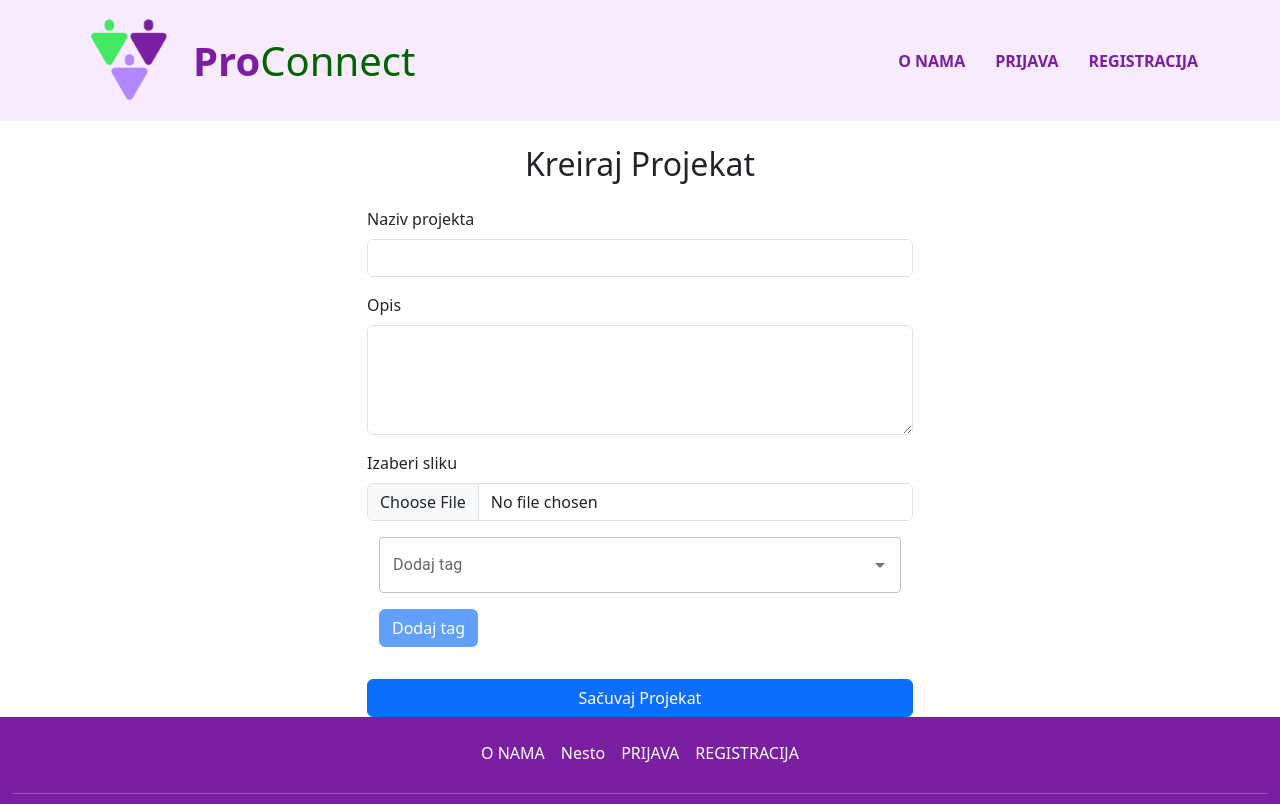
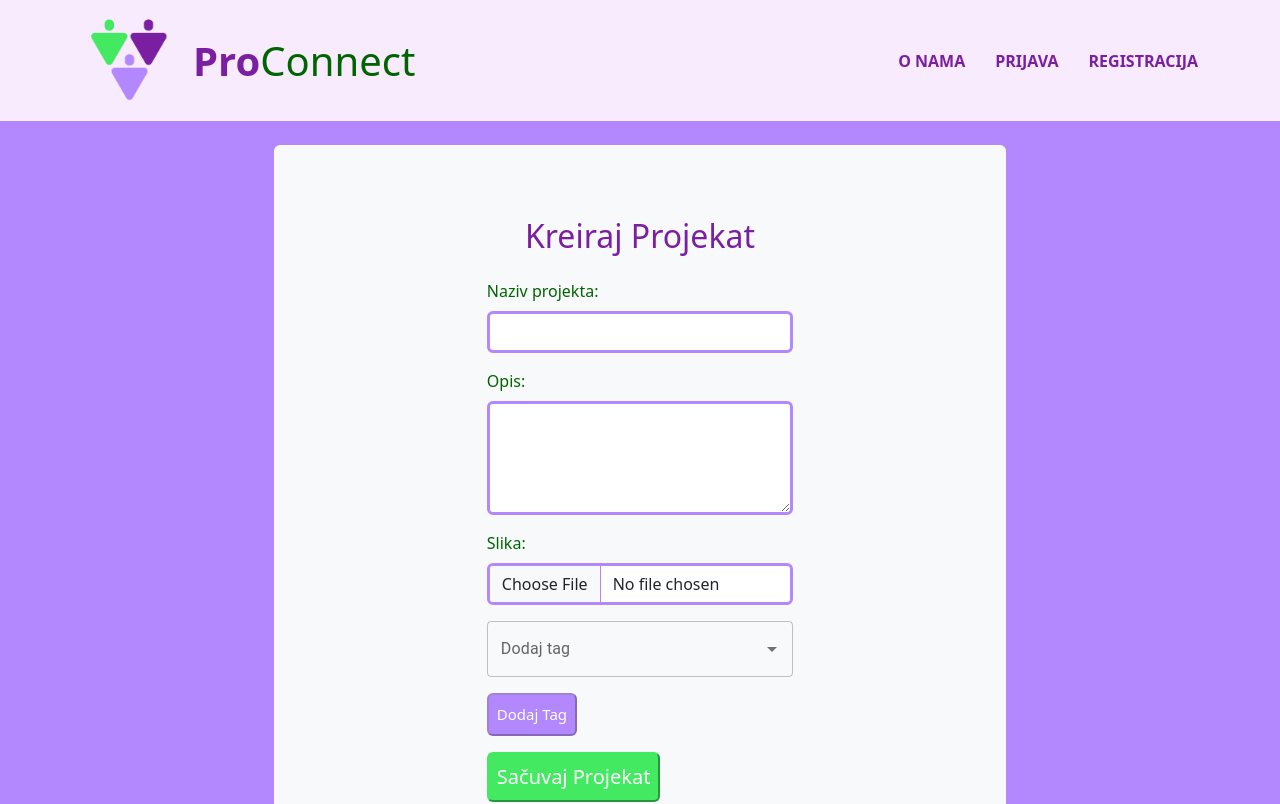
Before and after one commit to malinica/NBP-Projekat2, a React (Vite) app in the folder frontend/: page /create-project in a window 1280 px wide. Shown: the top 804 px of the page. Built offline with nearby package versions, Linux system fonts and the light colour scheme.

Commit message:
Sredjen izgled za stranicu za kreiranje projekta

```diff
--- /dev/null
+++ b/frontend/src/Components/CreateProjectPage/CreateProjectPage.module.css
@@ -0,0 +1,23 @@
+.fields {
+    border: 3px solid #B388FF !important;
+}
+
+.linija_ispod_dugmeta{
+    text-decoration: none;
+}
+
+.dugme1 {
+    background-color: #43e961;
+    font-size: 1.5rem;
+    padding: 1rem 2rem;
+    transition: 0.4s;
+    border-color: #43e961;
+}
+
+.dugme1:hover {
+    background-color: #35AC7A;
+}
+
+.slova {
+    font-size: 20px;
+}
--- a/frontend/src/Components/CreateProjectPage/CreateProjectPage.tsx
+++ b/frontend/src/Components/CreateProjectPage/CreateProjectPage.tsx
@@ -3,6 +3,7 @@ import {createProjectAPI} from "../../Services/ProjectService.tsx";
 import {toast} from 'react-hot-toast'
 import {TagPicker} from "../TagPicker/TagPicker.tsx";
 import {Tag} from "../../Interfaces/Tag/Tag.ts";
+import styles from "./CreateProjectPage.module.css";
 
 export const CreateProjectPage = () => {
 
@@ -55,47 +56,49 @@ export const CreateProjectPage = () => {
     };
 
     return (
-        <div className="container mt-4">
-            <div className="row justify-content-center">
-                <div className="col-md-6">
-                    <h2 className="mb-4 text-center">Kreiraj Projekat</h2>
+        <div className={`container-fluid bg-lilac d-flex justify-content-center flex-grow-1`}>
+            <div className={`col-xxl-6 col-xl-7 col-lg-6 col-md-10 col-sm-12 p-5 m-4 bg-light rounded d-flex flex-column`}>
+                <div className={`row justify-content-center bg-light rounded`}>
+                    <div className={`col-md-6 m-4`}>
+                        <h2 className={`mb-4 text-center text-violet`}>Kreiraj Projekat</h2>
                         <form onSubmit={handleSubmit}>
-                        <div className="mb-3">
-                            <label className="form-label">Naziv projekta</label>
+                            <div className={`mb-3`}>
+                                <label className={`form-label text-dark-green`}>Naziv projekta:</label>
                                 <input
                                     type="text"
-                                className="form-control"
+                                    className={`form-control ${styles.fields}`}
                                     value={title}
                                     onChange={(e) => setTitle(e.target.value)}
                                     required
                                 />
                             </div>
-                        <div className="mb-3">
-                            <label className="form-label">Opis</label>
+                            <div className={`mb-3`}>
+                                <label className={`form-label text-dark-green`}>Opis:</label>
                                 <textarea
-                                className="form-control"
+                                    className={`form-control ${styles.fields}`}
                                     rows={4}
                                     value={description}
                                     onChange={(e) => setDescription(e.target.value)}
                                     required
                                 />
                             </div>
-                        <div className="mb-3">
-                            <label className="form-label">Izaberi sliku</label>
+                            <div className={`mb-3`}>
+                                <label className={`form-label text-dark-green`}>Slika:</label>
                                 <input
                                     type="file"
-                                className="form-control"
+                                    className={`form-control ${styles.fields}`}
                                     accept="image/*"
                                     onChange={(e) => setImage(e.target.files?.[0] || null)}
                                     ref={imageInputRef}
                                     required
                                 />
                             </div>
-                        <div className="mb-3">
+                            <div className={`mb-3`}>
                                 <TagPicker selectedTags={selectedTags} onAddTag={handleAddTag} onRemoveTag={handleRemoveTag} />
                             </div>
-                        <button type="submit" className="btn btn-primary w-100">Sačuvaj Projekat</button>
+                            <button type="submit" className={`btn-lg text-white text-center rounded py-2 px-2 ${styles.slova} ${styles.dugme1} ${styles.linija_ispod_dugmeta}`}>Sačuvaj Projekat</button>
                         </form>
+                    </div>
                 </div>
             </div>
         </div>
--- /dev/null
+++ b/frontend/src/Components/TagPicker/TagPicker.module.css
@@ -0,0 +1,22 @@
+.linija_ispod_dugmeta{
+    text-decoration: none;
+}
+
+.dugme1 {
+    background-color: #B388FF;
+    font-size: 1.5rem;
+    padding: 1rem 2rem;
+    transition: 0.4s;
+}
+
+.dugme1:hover {
+    background-color: #43e961;
+}
+
+.slova {
+    font-size: 15px;
+}
+
+.fields {
+    border: 3px solid #B388FF !important;
+}
--- a/frontend/src/Components/TagPicker/TagPicker.tsx
+++ b/frontend/src/Components/TagPicker/TagPicker.tsx
@@ -3,6 +3,8 @@ import {useState} from "react";
 import {getTagsByNameAPI} from "../../Services/TagService.tsx";
 import {toast} from 'react-hot-toast';
 import {Autocomplete, Chip, TextField} from "@mui/material";
+import styles from "./TagPicker.module.css";
+
 
 type Props = {
     selectedTags: Tag[];
@@ -42,8 +44,8 @@ export const TagPicker = ({selectedTags, onAddTag, onRemoveTag} : Props) => {
     };
 
     return (
-        <div className="container mt-3">
-            <div className="mb-2">
+        <div className={`mt-3`}>
+            <div className={`mb-2`}>
                 <Autocomplete
                     options={options}
                     getOptionLabel={(option) => option.name}
@@ -57,19 +59,21 @@ export const TagPicker = ({selectedTags, onAddTag, onRemoveTag} : Props) => {
                 />
             </div>
 
+            <div className={`d-flex align-items-center gap-3 mt-3`}>
                 <button
-                className="btn btn-primary mt-2"
+                    className={`btn-lg text-white text-center rounded py-2 px-2 ${styles.slova} ${styles.dugme1} ${styles.linija_ispod_dugmeta}`}
                     onClick={handleAddTag}
                     disabled={!selectedTag}
                     type="button"
                 >
-                Dodaj tag
+                    Dodaj Tag
                 </button>
 
-            <div className="mt-3 d-flex flex-wrap gap-2">
+                <div>
                 {selectedTags.map((tag) => (
-                    <Chip key={tag.id} label={tag.name} onDelete={() => onRemoveTag(tag.id)} color="primary"/>
+                        <Chip key={tag.id} label={tag.name} onDelete={() => onRemoveTag(tag.id)} color="success"/>
                 ))}
+                </div>
             </div>
         </div>
     );
```
Lines whose indentation alone changed are shown as unchanged.
